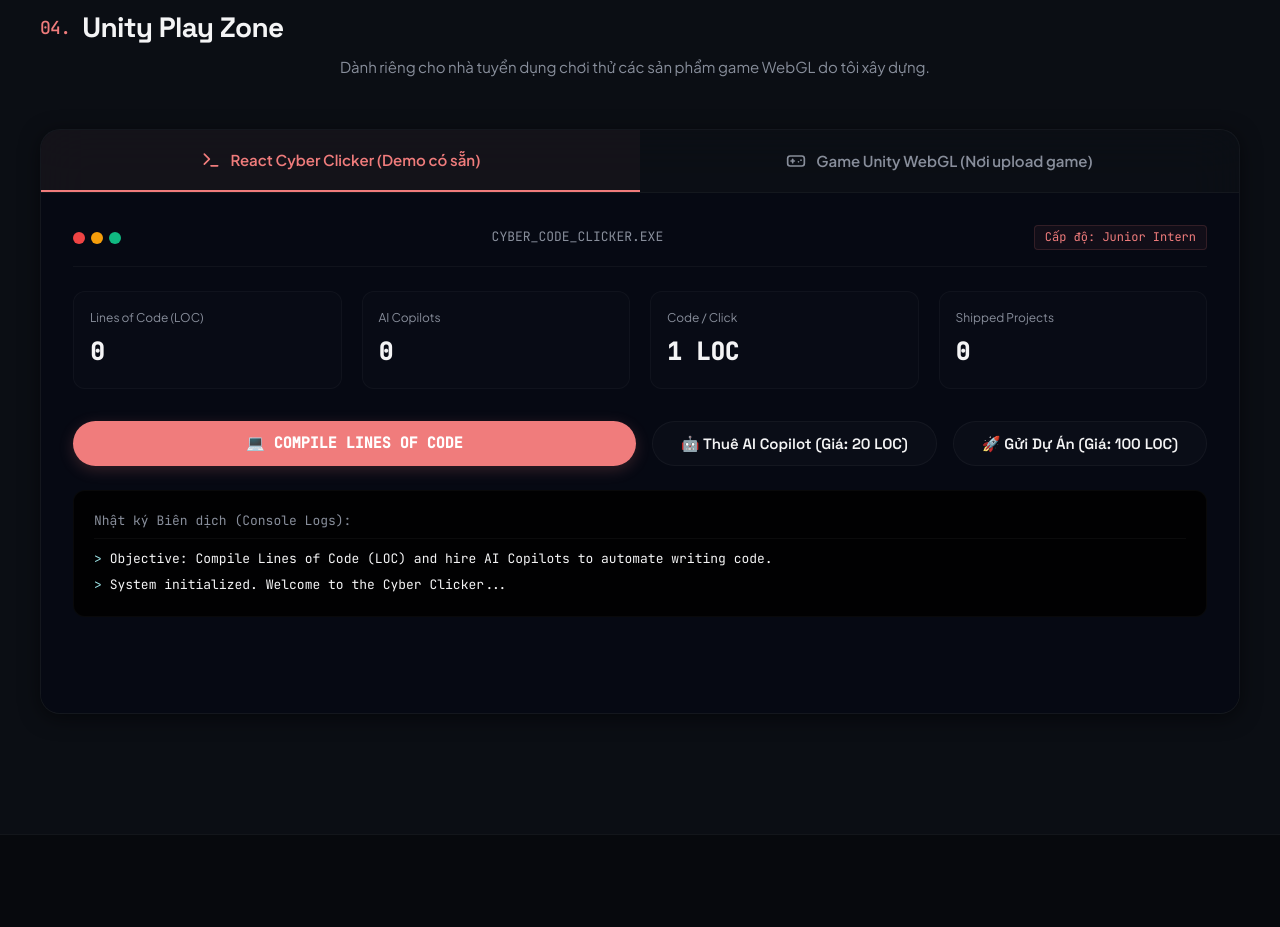
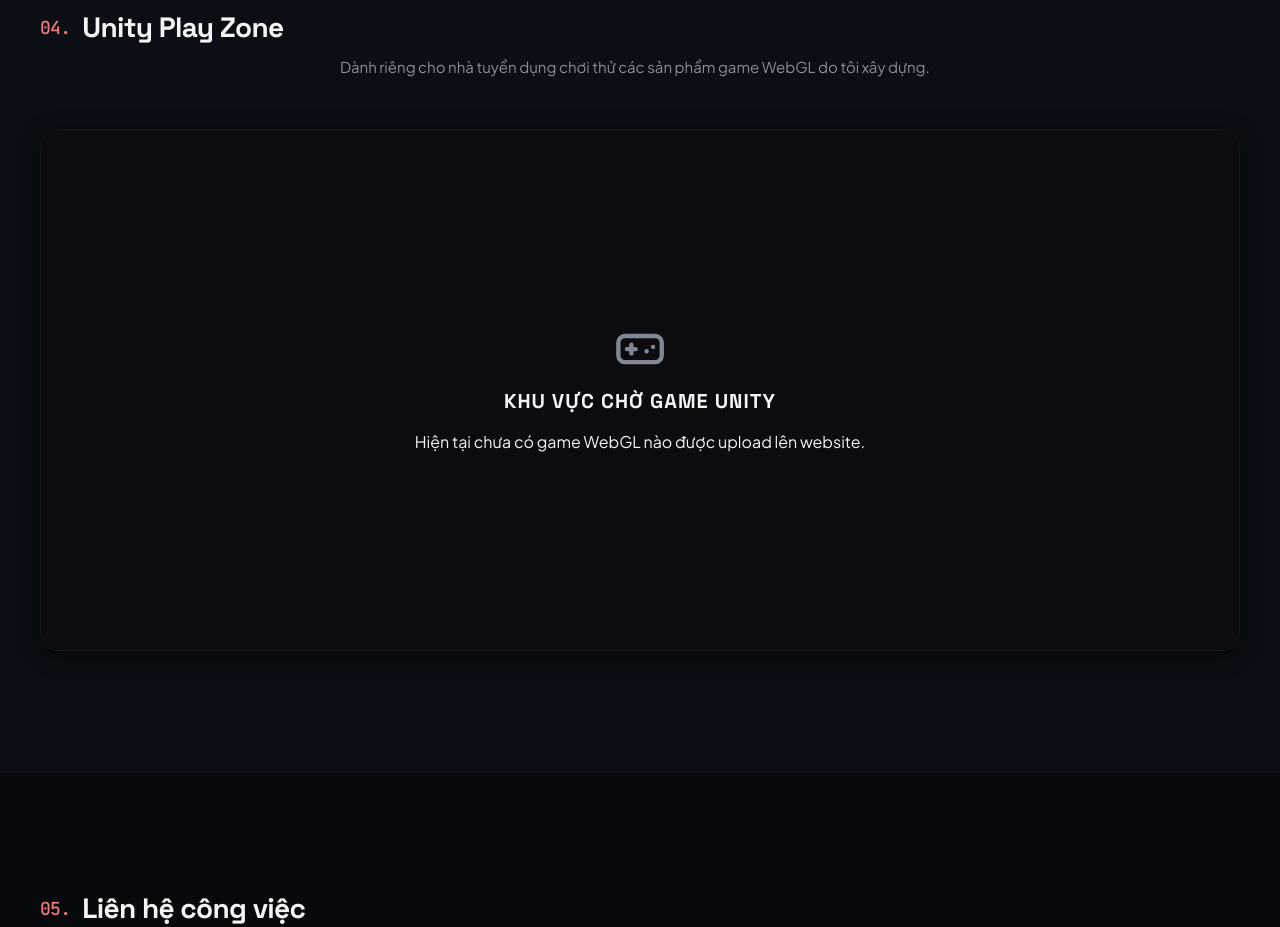
Before and after one commit to AndrewQng/Andrew.dev, a React (Vite) app: page / in a window 1280 px wide. Shown: the part 3500-4427 px from the top of the page. Built offline with nearby package versions, Linux system fonts and the light colour scheme.

Commit message:
feat: implement responsive App component with dynamic background and typewriter text effect

```diff
--- a/src/App.tsx
+++ b/src/App.tsx
@@ -219,9 +219,7 @@
   <svg width="18" height="18" viewBox="0 0 24 24" fill="none" stroke="currentColor" strokeWidth="2" strokeLinecap="round" strokeLinejoin="round"><path d="M20 21v-2a4 4 0 0 0-4-4H8a4 4 0 0 0-4 4v2"></path><circle cx="12" cy="7" r="4"></circle></svg>
 );
 
-const TerminalIcon = () => (
-  <svg width="20" height="20" viewBox="0 0 24 24" fill="none" stroke="currentColor" strokeWidth="2" strokeLinecap="round" strokeLinejoin="round"><polyline points="4 17 10 11 4 5"></polyline><line x1="12" y1="19" x2="20" y2="19"></line></svg>
-);
+
 
 const GamepadIcon = () => (
   <svg width="20" height="20" viewBox="0 0 24 24" fill="none" stroke="currentColor" strokeWidth="2" strokeLinecap="round" strokeLinejoin="round"><line x1="6" y1="12" x2="10" y2="12"></line><line x1="8" y1="10" x2="8" y2="14"></line><line x1="15" y1="13" x2="15.01" y2="13"></line><line x1="18" y1="11" x2="18.01" y2="11"></line><rect x="2" y="6" width="20" height="12" rx="3"></rect></svg>
@@ -251,76 +249,9 @@
     return () => window.removeEventListener('resize', handleResize);
   }, []);
 
-  // Game Play Zone toggles
-  const [activeTab, setActiveTab] = useState<'clicker' | 'unity'>('clicker');
 
-  // Clicker Game State
-  const [loc, setLoc] = useState(0);
-  const [compiledProjects, setCompiledProjects] = useState(0);
-  const [aiCopilots, setAiCopilots] = useState(0);
-  const [clickPower, setClickPower] = useState(1);
-  const [developerLevel, setDeveloperLevel] = useState("Junior Intern");
-  const [gameLogs, setGameLogs] = useState<string[]>([
-    "System initialized. Welcome to the Cyber Clicker...",
-    "Objective: Compile Lines of Code (LOC) and hire AI Copilots to automate writing code."
-  ]);
 
-  const addLog = (msg: string) => {
-    setGameLogs(prev => [msg, ...prev.slice(0, 7)]);
-  };
 
-  const handleCompileCode = () => {
-    const locEarned = clickPower;
-    setLoc(prev => prev + locEarned);
-    addLog(`+${locEarned} LOC compiled successfully.`);
-  };
-
-  const handleBuyCopilot = () => {
-    const cost = Math.floor(10 + Math.pow(1.5, aiCopilots) * 10);
-    if (loc >= cost) {
-      setLoc(prev => prev - cost);
-      setAiCopilots(prev => prev + 1);
-      addLog(`Hired AI Copilot! Cost: ${cost} LOC. Passive production +5 LOC/sec.`);
-    } else {
-      addLog(`Not enough LOC! Need ${cost} LOC to hire AI Copilot.`);
-    }
-  };
-
-  // Passive production loop
-  useEffect(() => {
-    if (aiCopilots === 0) return;
-    const interval = setInterval(() => {
-      setLoc(prev => prev + aiCopilots * 5);
-    }, 1000);
-    return () => clearInterval(interval);
-  }, [aiCopilots]);
-
-  // Dev Level updates
-  useEffect(() => {
-    if (loc >= 10000) {
-      setDeveloperLevel("Senior Software Architect");
-      setClickPower(10);
-    } else if (loc >= 2000) {
-      setDeveloperLevel("Backend Developer");
-      setClickPower(5);
-    } else if (loc >= 200) {
-      setDeveloperLevel("Advanced Intern");
-      setClickPower(2);
-    } else {
-      setDeveloperLevel("Junior Intern");
-      setClickPower(1);
-    }
-  }, [loc]);
-
-  const handleManualCompileProject = () => {
-    if (loc >= 100) {
-      setLoc(prev => prev - 100);
-      setCompiledProjects(prev => prev + 1);
-      addLog("Successfully shipped a Web Monolith Project! (+1 Project)");
-    } else {
-      addLog("Needs at least 100 LOC to ship a project.");
-    }
-  };
 
   // Typewriter animation logic
   useEffect(() => {
@@ -619,80 +550,7 @@
               <p className="fallback-note">Vui lòng truy cập trang web bằng máy tính (Desktop/Laptop) để trải nghiệm trò chơi!</p>
             </div>
           ) : (
-            <>
-              {/* Tabs header */}
-              <div className="play-tabs">
-                <button
-                  className={`tab-btn ${activeTab === 'clicker' ? 'active' : ''}`}
-                  onClick={() => setActiveTab('clicker')}
-                >
-                  <TerminalIcon /> React Cyber Clicker (Demo có sẵn)
-                </button>
-                <button
-                  className={`tab-btn ${activeTab === 'unity' ? 'active' : ''}`}
-                  onClick={() => setActiveTab('unity')}
-                >
-                  <GamepadIcon /> Game Unity WebGL (Nơi upload game)
-                </button>
-              </div>
-
-              {/* Console Area */}
-              <div className="console-display">
-                {activeTab === 'clicker' ? (
-                  <div className="clicker-game-screen">
-                    <div className="clicker-header">
-                      <div className="terminal-dots">
-                        <span className="dot-red"></span>
-                        <span className="dot-yellow"></span>
-                        <span className="dot-green"></span>
-                      </div>
-                      <span className="console-title">CYBER_CODE_CLICKER.EXE</span>
-                      <span className="dev-rank">Cấp độ: {developerLevel}</span>
-                    </div>
-
-                    <div className="clicker-stats-grid">
-                      <div className="stat-box">
-                        <span className="stat-label">Lines of Code (LOC)</span>
-                        <span className="stat-val glow-text">{loc}</span>
-                      </div>
-                      <div className="stat-box">
-                        <span className="stat-label">AI Copilots</span>
-                        <span className="stat-val">{aiCopilots}</span>
-                      </div>
-                      <div className="stat-box">
-                        <span className="stat-label">Code / Click</span>
-                        <span className="stat-val">{clickPower} LOC</span>
-                      </div>
-                      <div className="stat-box">
-                        <span className="stat-label">Shipped Projects</span>
-                        <span className="stat-val glow-text-primary">{compiledProjects}</span>
-                      </div>
-                    </div>
-
-                    <div className="clicker-actions">
-                      <button className="btn-primary click-btn" onClick={handleCompileCode}>
-                        💻 COMPILE LINES OF CODE
-                      </button>
-                      <button className="btn-secondary" onClick={handleBuyCopilot}>
-                        🤖 Thuê AI Copilot (Giá: {Math.floor(10 + Math.pow(1.5, aiCopilots) * 10)} LOC)
-                      </button>
-                      <button className="btn-secondary" onClick={handleManualCompileProject}>
-                        🚀 Gửi Dự Án (Giá: 100 LOC)
-                      </button>
-                    </div>
-
-                    <div className="clicker-terminal">
-                      <div className="terminal-header">Nhật ký Biên dịch (Console Logs):</div>
-                      <div className="terminal-body">
-                        {gameLogs.map((log, index) => (
-                          <div key={index} className="log-line">
-                            <span className="log-prefix">&gt;</span> {log}
-                          </div>
-                        ))}
-                      </div>
-                    </div>
-                  </div>
-                ) : (
+            <div className="console-display" style={{ minHeight: '520px' }}>
               <div className="unity-iframe-screen">
                 {/* Check if game is uploaded, else show mock UI / instructions */}
                 <div className="iframe-wrapper">
@@ -709,22 +567,11 @@
                       <h3>KHU VỰC CHỜ GAME UNITY</h3>
                       <p>Hiện tại chưa có game WebGL nào được upload lên website.</p>
 
-                          <div className="instructions-card">
-                            <h4>Hướng dẫn tải game lên dành cho Bạn:</h4>
-                            <ol>
-                              <li>Build game Unity dưới dạng <strong>WebGL</strong>.</li>
-                              <li>Tạo một thư mục trong project tại đường dẫn: <code>public/unity-games/</code>.</li>
-                              <li>Copy toàn bộ file build (bao gồm file <code>index.html</code> và các thư mục <code>Build</code>, <code>TemplateData</code>) vào thư mục đó.</li>
-                              <li>File game sẽ tự động được hiển thị tại khung này mà không cần build lại code website!</li>
-                            </ol>
                     </div>
                   </div>
                 </div>
               </div>
             </div>
-                )}
-              </div>
-            </>
           )}
         </div>
       </section>
```
Lines whose indentation alone changed are shown as unchanged.
